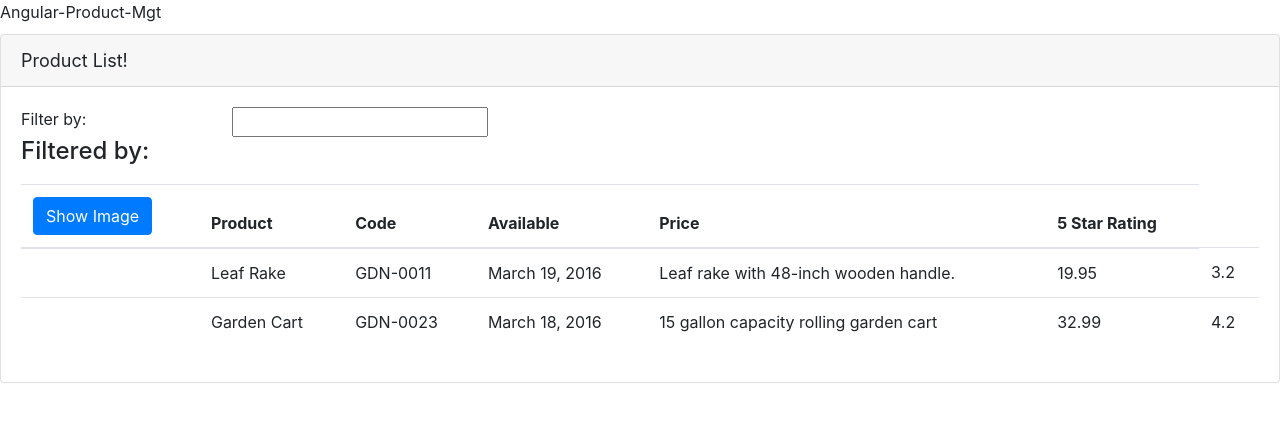
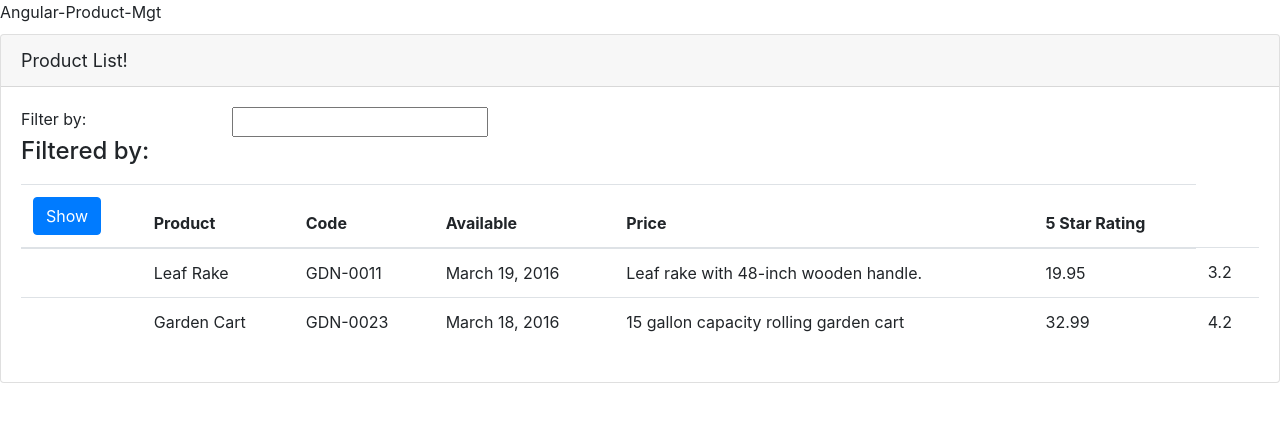
Before and after one commit to Srinivasan87/Angular-Product-Mgt, an Angular app: page / in a window 1280 px wide. Shown: the top 422 px of the page. Built offline with nearby package versions, Linux system fonts and the light colour scheme.

Commit message:
Update product-list.component.html
Change button text based on showimage variable

```diff
--- a/src/app/products/product-list.component.html
+++ b/src/app/products/product-list.component.html
@@ -21,7 +21,7 @@
             <tr>
               <th>
                 <button class='btn btn-primary' (click)='toggleImage()'>
-                  Show Image
+                  {{showImage ? 'Hide':'Show' }}
                 </button>
               </th>
               <th>Product</th>
```
